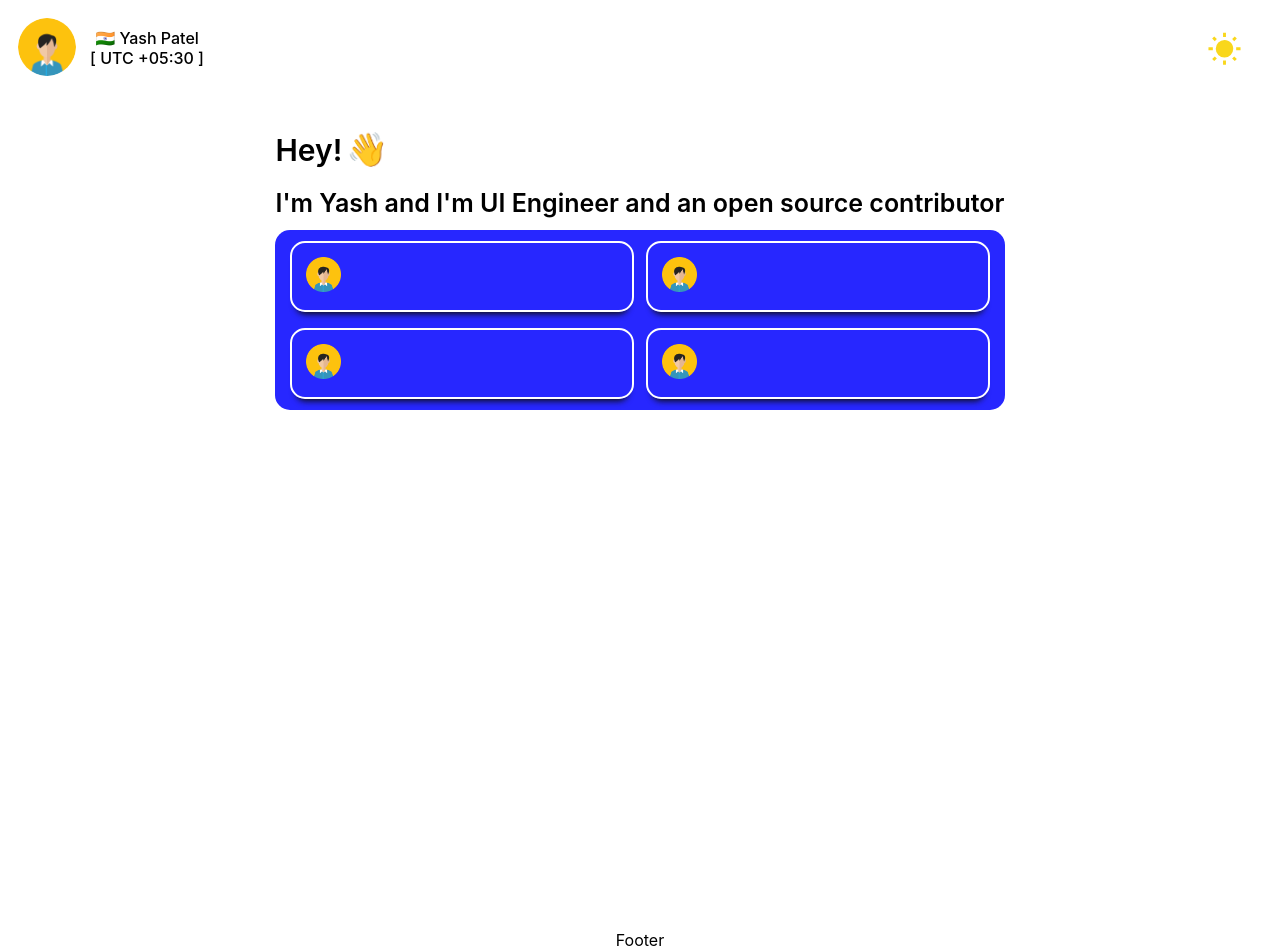
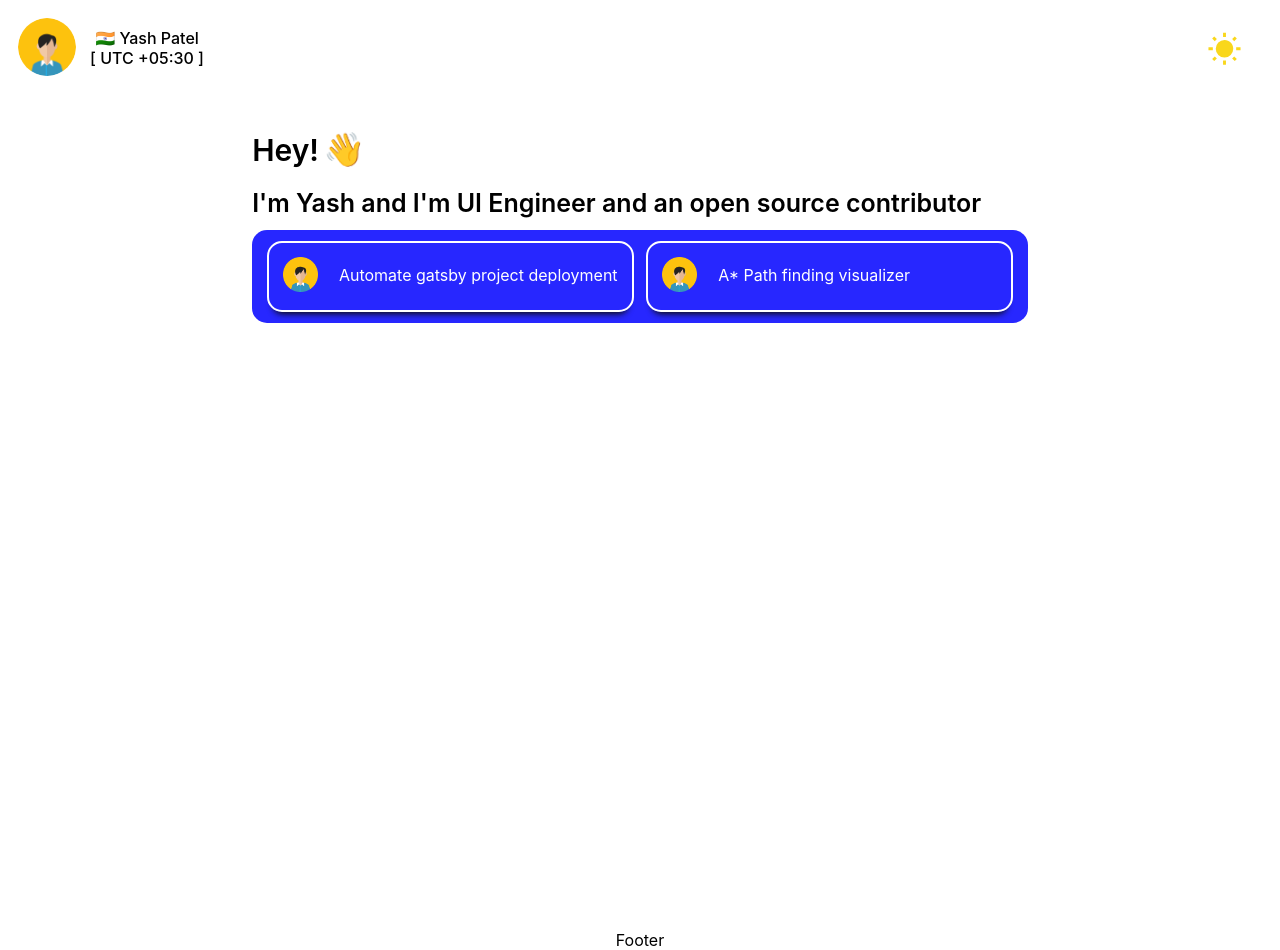
Before and after one commit to ryuk156/Portfolio, a Next.js app: page / in a window 1280 px wide. Built offline with nearby package versions, Linux system fonts and the light colour scheme.

Commit message:
fix: data management structure

```diff
--- a/Components/Board/Board.js
+++ b/Components/Board/Board.js
@@ -1,13 +1,17 @@
 import Card from "../Card/Card";
 
-const Board = () => {
+const Board = ({cardsData}) => {
   return (
     <div className="board">
       <div className="board-content">
-        <Card />
-        <Card />
-        <Card />
-        <Card />
+        {
+         cardsData && cardsData.map((card)=>{
+            return(
+              <Card key={card.id} title={card.title} id={card.id}  />
+            )
+          })
+        }
+
       </div>
     </div>
   );
--- a/Components/Card/Card.js
+++ b/Components/Card/Card.js
@@ -1,16 +1,23 @@
 import React, { useState } from "react";
 import Modal from "../Modal/Modal";
 
-const Card = () => {
+import Link from "next/link"
+
+const Card = ({title,id}) => {
   return (
+    <Link href={`/projects/${id}`} >
     <div className="card">
+
+
       <div className="card-content">
         <div className="card-item-a">
           <img src="/images/me.png" className="card-img" />
         </div>
-        <div className="card-item-b"></div>
+        <div className="card-item-b">{title}</div>
       </div>
+
     </div>
+    </Link>
   );
 };
 
--- a/Components/Container/Container.js
+++ b/Components/Container/Container.js
@@ -1,7 +1,7 @@
 /* eslint-disable react/no-unescaped-entities */
 import Board from "../Board/Board";
 
-const Container = () => {
+const Container = ({content}) => {
   return (
     <div className="content_container">
       <div>
@@ -11,7 +11,7 @@ const Container = () => {
         <div className="intro_content">
           I'm Yash and I'm UI Engineer and an open source contributor
         </div>
-        <Board />
+        <Board cardsData={content}/>
 
       </div>
     </div>
--- a/Components/Layout/index.js
+++ b/Components/Layout/index.js
@@ -6,7 +6,7 @@ const Layout = ({data}) => {
   return (
     <div className="main-container">
       <Navbar />
-      <Container />
+      <Container content={data}/>
       <Footer />
 
     </div>
--- a/data/projects/gatsby-deployment.mdx
+++ b/data/projects/gatsby-deployment.mdx
@@ -4,7 +4,7 @@ excerpt: "Their are different CI/CD tools available , today we are going to see
 tags:
   - Git
   - Bash
-id: 1
+index: 1
 link: "https://github.com/ryuk156/Automate-gatsby-deployment-jenkins/"
 ---
 
--- a/data/projects/path-finding.mdx
+++ b/data/projects/path-finding.mdx
@@ -5,7 +5,7 @@ created lines to use maze generator algorithm"
 tags:
   - Python
   - PyGame
-id: 2
+index: 2
 link: "https://github.com/ryuk156/A-Path-finding-visualizer"
 ---
 
--- a/styles/card.css
+++ b/styles/card.css
@@ -19,7 +19,7 @@
 
 .card-content {
   display: grid;
-  grid-template-columns: 1fr 2fr;
+  grid-template-columns: 1fr 5fr;
   grid-template-rows: auto;
   grid-template-areas: "item-1 item-2";
   padding: 2px;
@@ -31,6 +31,7 @@
 
 .card-item-b {
   grid-area: item-2;
+  padding-top: 8px;
 }
 
 .card-img {
```
Also changed, not shown: pages/index.js (+7 -17 lines).
